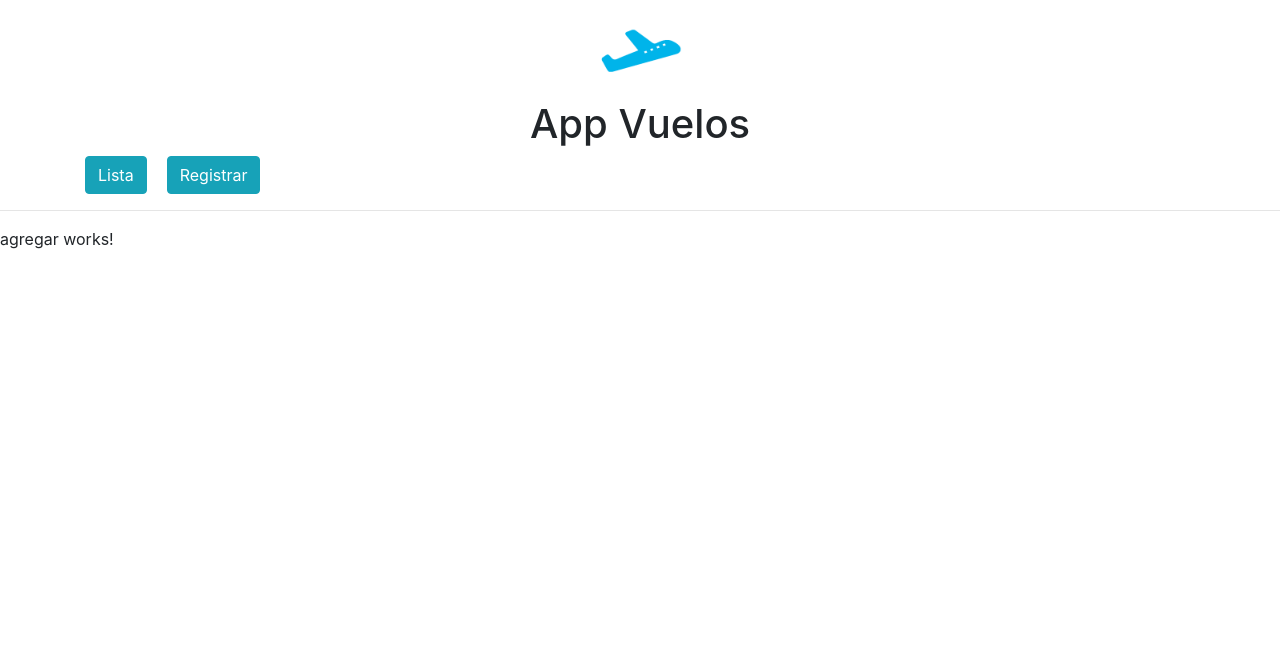
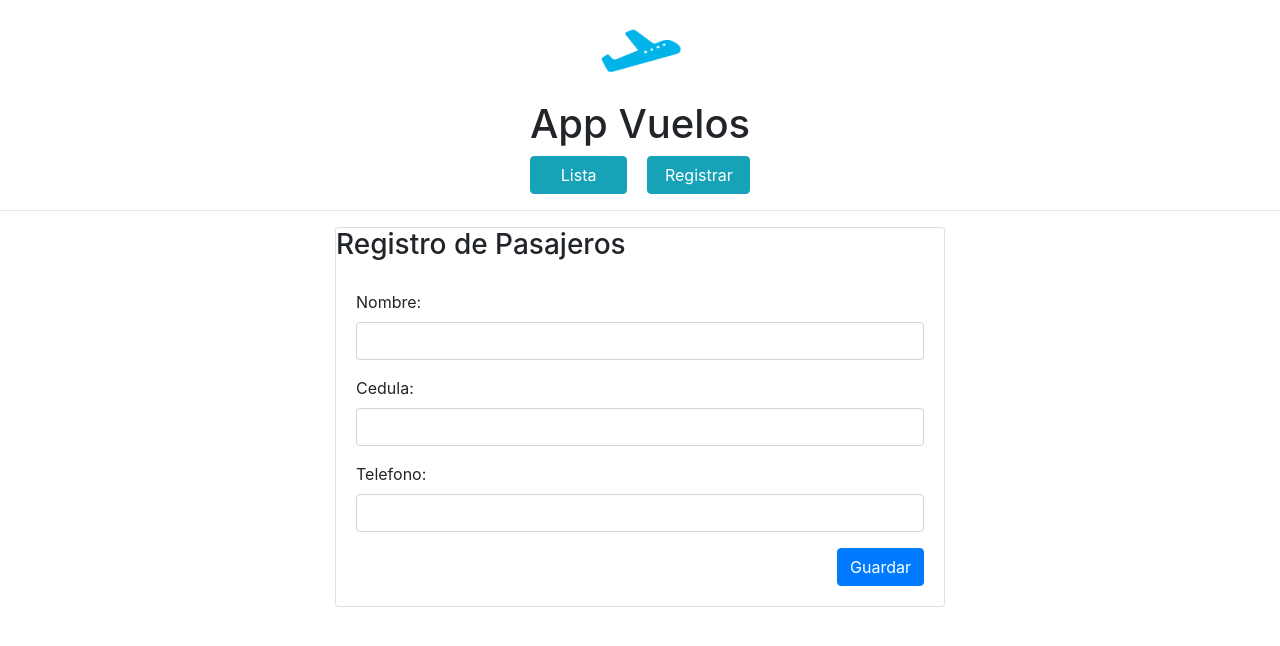
Before and after one commit to JulianaMarin04/vuelos_ui, an Angular app in the folder vuelosUI/: page /agregar in a window 1280 px wide. Shown: the top 646 px of the page. Built offline with nearby package versions, Linux system fonts and the light colour scheme.

Commit message:
Agregar y listar clientes

```diff
--- a/vuelosUI/src/app/Cliente/agregar/agregar.component.html
+++ b/vuelosUI/src/app/Cliente/agregar/agregar.component.html
@@ -1 +1,29 @@
-<p>agregar works!</p>
+<div class="container col-md-6">
+    <div class="card">
+        <div class="card-heard">
+            <h3>Registro de Pasajeros</h3>
+        </div>
+        <div class="card-body">
+            <form action="">
+                <div class="form-group">
+                    <label for=""> Nombre: </label>
+                    <input [(ngModel)]="cliente.nombre" name="name" type="text" class="form-control">
+
+                </div>
+                <div class="form-group">
+                    <label for=""> Cedula: </label>
+                    <input [(ngModel)]="cliente.cedula" name="name" type="number" class="form-control">
+
+                </div>
+                <div class="form-group">
+                    <label for=""> Telefono: </label>
+                    <input [(ngModel)]="cliente.telefono" name="name" type="number" class="form-control">
+
+                </div>
+                <div style="text-align: right;">
+                <button (click)="Agregar()" class="btn btn-primary">Guardar</button>
+            </div>
+            </form>
+        </div>
+    </div>
+</div>
--- a/vuelosUI/src/app/Cliente/agregar/agregar.component.ts
+++ b/vuelosUI/src/app/Cliente/agregar/agregar.component.ts
@@ -1,4 +1,7 @@
 import { Component, OnInit } from '@angular/core';
+import { Router } from '@angular/router';
+import { ServiceService } from 'src/app/Service/service.service';
+import { Cliente } from 'src/app/Modelo/Cliente';
 
 @Component({
   selector: 'app-agregar',
@@ -7,9 +10,17 @@ import { Component, OnInit } from '@angular/core';
 })
 export class AgregarComponent implements OnInit {
 
-  constructor() { }
+  cliente:Cliente=new Cliente();
+  constructor(private router:Router, private service:ServiceService) { }
 
   ngOnInit(): void {
   }
 
+  Agregar(){
+    this.service.registroCliente(this.cliente)
+    .subscribe(data=>{
+      alert("Registro exitoso!!!");
+      this.router.navigate(["listar"]);
+       })
+  }
 }
--- a/vuelosUI/src/app/Cliente/listar/listar.component.html
+++ b/vuelosUI/src/app/Cliente/listar/listar.component.html
@@ -1,4 +1,4 @@
-<div class="container">
+<div class="container col-md-10">
     <div class="card">
         <div class="card-heard">
             <h3>Lista Pasajeros</h3>
--- a/vuelosUI/src/app/Cliente/listar/listar.component.ts
+++ b/vuelosUI/src/app/Cliente/listar/listar.component.ts
@@ -14,6 +14,9 @@ export class ListarComponent implements OnInit {
   constructor(private service:ServiceService, private router:Router) { }
 
   ngOnInit(): void {
+
+  }
+  Listar(){
     this.service.getClientes()
     .subscribe(data=>{this.clientes=data;})
   }
--- a/vuelosUI/src/app/Service/service.service.ts
+++ b/vuelosUI/src/app/Service/service.service.ts
@@ -10,10 +10,12 @@ export class ServiceService {
 
 
   constructor(private http:HttpClient) { }
-
-  Url='http://localhost:8080/AppicacionVuelos/Pasajeros';
+  url_api= "http://localhost:8080/AppicacionVuelos/Home/Pasajeros";
 
   getClientes(){
-    return this.http.get<Cliente[]>(this.Url);
+    return this.http.get<Cliente[]>(this.url_api);
+  }
+  registroCliente(cliente:Cliente){
+    return this.http.post<Cliente>(this.url_api, cliente);
   }
 }
--- a/vuelosUI/src/app/app-routing.module.ts
+++ b/vuelosUI/src/app/app-routing.module.ts
@@ -10,7 +10,7 @@ import { ActualizarComponent } from './Cliente/actualizar/actualizar.component';
 const routes: Routes = [
   {path:'listar', component:ListarComponent},
   {path:'agregar', component:AgregarComponent},
-  {path:'actualizar', component:ActualizarComponent}
+  {path:'actualizar/:id', component:ActualizarComponent}
 ];
 
 @NgModule({
--- a/vuelosUI/src/app/app.component.html
+++ b/vuelosUI/src/app/app.component.html
@@ -1,12 +1,12 @@
 <div style="text-align: center;">
   <img width="100" src="assets/img/logo avion.png">
-  <h1>App Vuelos</h1>
+  <h1>App Vuelos </h1>
   <div>
 </div>
 </div>
-<div class="container" >
-  <button (click)="Listar()" class="btn btn-info">Lista</button>
-  <button (click)="Agregar()" class="btn btn-info" style="margin-left: 20px;">Registrar</button>
+<div class="container text-center" >
+  <button (click)="Listar()" class="btn btn-info">&nbsp; &nbsp; Lista &nbsp; &nbsp;</button>
+  <button (click)="Agregar()" class="btn btn-info" style="margin-left: 20px;">&nbsp;Registrar&nbsp;</button>
 
 </div>
 <hr>
```
Also changed, not shown: vuelosUI/src/app/app.module.ts (+5 -3 lines).
